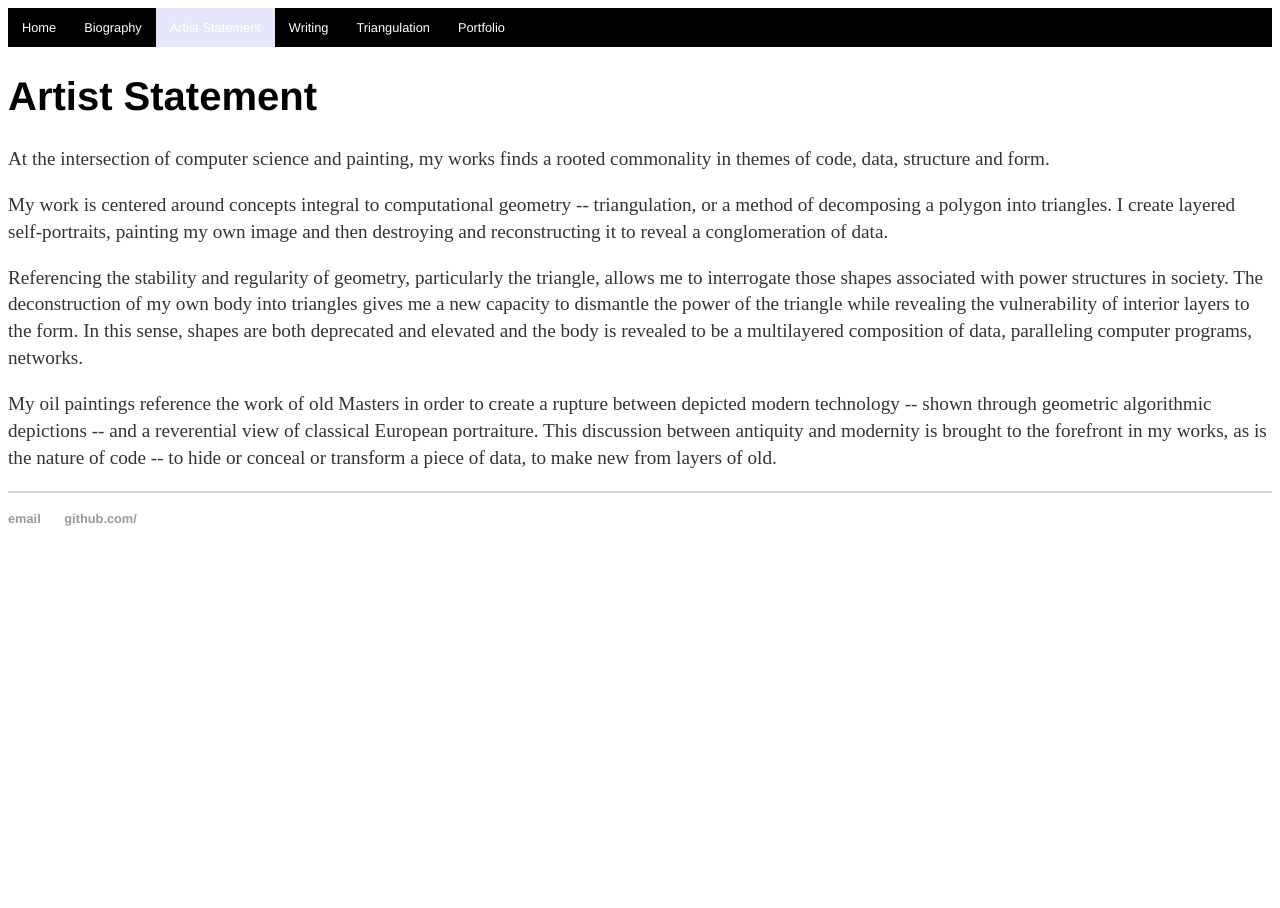
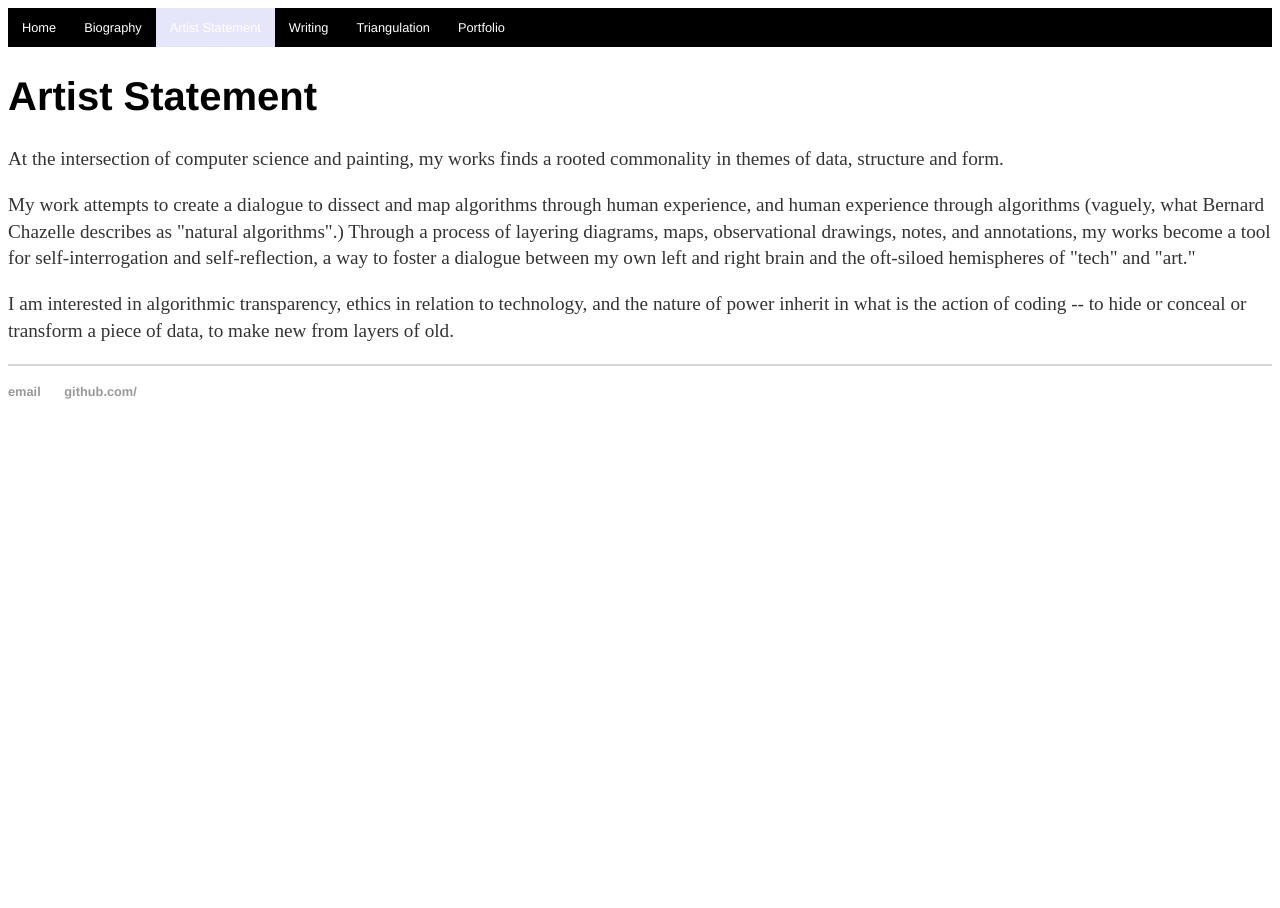
Before and after one commit to nikaroxanne/nikaroxanne.github.io, a Jekyll site: the page built from artistStatement.html, in a window 1280 px wide. Built offline with Jekyll 4.4.1, drawn with Linux system fonts in a browser that asks for light colours.

Commit message:
updated bio and artist Statement

```diff
--- a/artistStatement.html
+++ b/artistStatement.html
@@ -2,10 +2,8 @@
 layout: page
 title: Artist Statement
 ---
-<p> At the intersection of computer science and painting, my works finds a rooted commonality in themes of code, data, structure and form. </p>
+<p> At the intersection of computer science and painting, my works finds a rooted commonality in themes of data, structure and form. </p>
 
-<p> My work is centered around concepts integral to computational geometry -- triangulation, or a method of decomposing a polygon into triangles. I create layered self-portraits, painting my own image and then destroying and reconstructing it to reveal a conglomeration of data. </p>
+<p> My work attempts to create a dialogue to dissect and map algorithms through human experience, and human experience through algorithms (vaguely, what Bernard Chazelle describes as "natural algorithms".) Through a process of layering diagrams, maps, observational drawings, notes, and annotations, my works become a tool for self-interrogation and self-reflection, a way to foster a dialogue between my own left and right brain and the oft-siloed hemispheres of "tech" and "art." </p>
 
-<p>Referencing the stability and regularity of geometry, particularly the triangle, allows me to interrogate those shapes associated with power structures in society. The deconstruction of my own body into triangles gives me a new capacity to dismantle the power of the triangle while revealing the vulnerability of interior layers to the form. In this sense, shapes are both deprecated and elevated and the body is revealed to be a multilayered composition of data, paralleling computer programs, networks.</p>
-
-<p> My oil paintings reference the work of old Masters in order to create a rupture between depicted modern technology -- shown through geometric algorithmic depictions -- and a reverential view of classical European portraiture. This discussion between antiquity and modernity is brought to the forefront in my works, as is the nature of code -- to hide or conceal or transform a piece of data, to make new from layers of old. </p>
+<p> I am interested in algorithmic transparency, ethics in relation to technology, and the nature of power inherit in what is the action of coding -- to hide or conceal or transform a piece of data, to make new from layers of old. </p>
--- a/bio.html
+++ b/bio.html
@@ -4,8 +4,8 @@ title: Biography
 permalink: /bio
 ---
 
-<p>As a dual citizen of Canada and the United States, I am exploring computer science as a medium for artistic expression in the modern era. I recently returned from a year studying in Paris, where I  studied at Université Paris I and III as well as L’école Nationale Supérieure des Beaux-Arts. I am currently a fourth-year student in the dual degree program at Tufts and the SMFA, where I am pursuing a triple major in Computer Science, French and Fine Arts. </p>
+<p>As a dual citizen of Canada and the United States, I am exploring computer science as a medium for artistic expression in the modern era. I spent my third year of university in Paris, where I studied at Université Paris I and III as well as L’école Nationale Supérieure des Beaux-Arts. I am currently a fifth-year student in the dual degree program at Tufts and the SMFA, where I am pursuing a triple major in Computer Science, French and Fine Arts. </p>
 
-<p>I currently work as a Teaching Assistant in the Computer Science Department at Tufts for the Web Programming course. I also work as a Lab Assistant in the Digital Design Studio at Tisch Library. I am bilingual in English and French and also hope to become fluent in the other several languages which I currently study: Spanish, Polish, Slovak and Russian. I plan to continue my studies in Computer Science and Painting in Europe after graduating from the dual degree program, combining my affinity for languages with my two passions.</p>
+<p> I love language in all its messy and broken forms and work to combine programming languages and "natural language" in my daily artistic practice. I am bilingual in English and French and I sporadically study Spanish, Polish, Slovak and Russian. After spending the first half of this year in an informal reading group at the Harvard Kennedy School - entitled "Algorithmic Transparency - I am dedicating this final year of my studies to delving deeper into the structure, power and poetry of algorithms.</p>
 
-<p>This website serves as a portfolio for my visual artwork (painting, drawing, mixed media with code) as well as my writing portfolio (poetry and prose). </p>
+<p>This website serves as a portfolio for my visual artwork (painting, drawing, code-based works) as well as my writing portfolio (poetry and prose). </p>
```
